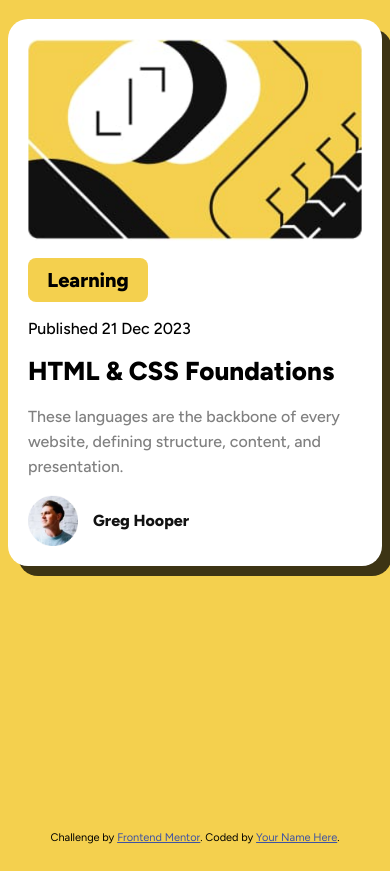
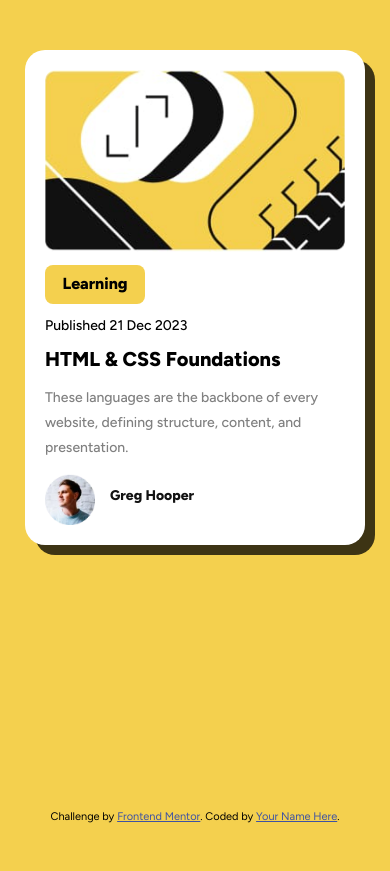
Before and after one commit to LawrenceLCodes/blog-preview-card, a plain HTML site: page index.html in a window 390 px wide. After the commit the page ends 844 px from the top, so only its background shows below. Drawn offline with nearby package versions, Linux system fonts and the light colour scheme.

Commit message:
Added media query and adjusted margins, font-sizing for smaller viewports.

```diff
--- a/index.html
+++ b/index.html
@@ -18,7 +18,7 @@
       rel="stylesheet"
     />
     <title>Frontend Mentor | Blog preview card</title>
-
+    <link rel="stylesheet" href="./normalize.css" />
     <link rel="stylesheet" href="./styles.css" />
   </head>
   <body>
--- a/styles.css
+++ b/styles.css
@@ -12,7 +12,7 @@ body {
   background-color: var(--yellow);
   font-family: "Figtree", sans-serif;
   font-optical-sizing: auto;
-  min-height: 100vh;
+  max-height: 100vh;
 
   p {
     font-size: 16px;
@@ -28,8 +28,8 @@ body {
   display: flex;
   flex-direction: column;
   justify-content: center;
-  margin: 5% auto;
-  max-width: 400px;
+  margin: 100px auto;
+  max-width: 350px;
   padding: 20px;
 }
 
@@ -80,6 +80,7 @@ body {
   bottom: 0;
   left: 0;
   right: 0;
+  margin: 20px;
   text-align: center;
 
   a {
@@ -88,5 +89,28 @@ body {
 }
 
 /* Media Queries */
-@media screen and (max-width: 375px) {
+@media screen and (max-width: 480px) {
+  body {
+    margin: 20px;
+
+    p {
+      font-size: 14px;
+    }
+  }
+
+  .card-container {
+    margin: 50px auto;
+    max-width: 300px;
+  }
+
+  .card-category {
+    h2 {
+      font-size: 16px;
+      max-width: 80px;
+    }
+  }
+
+  .card-title {
+    font-size: 20px;
+  }
 }
```
